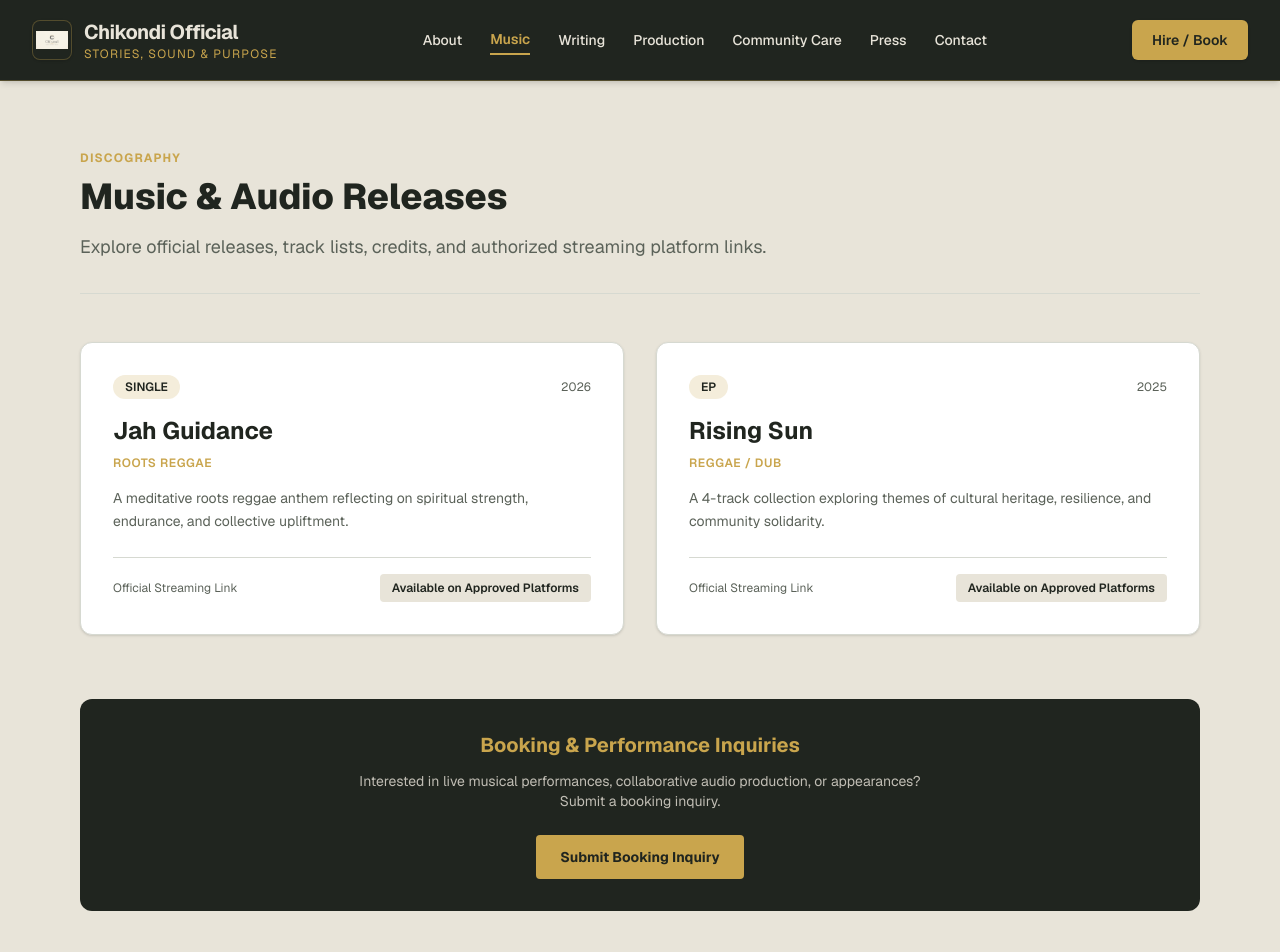
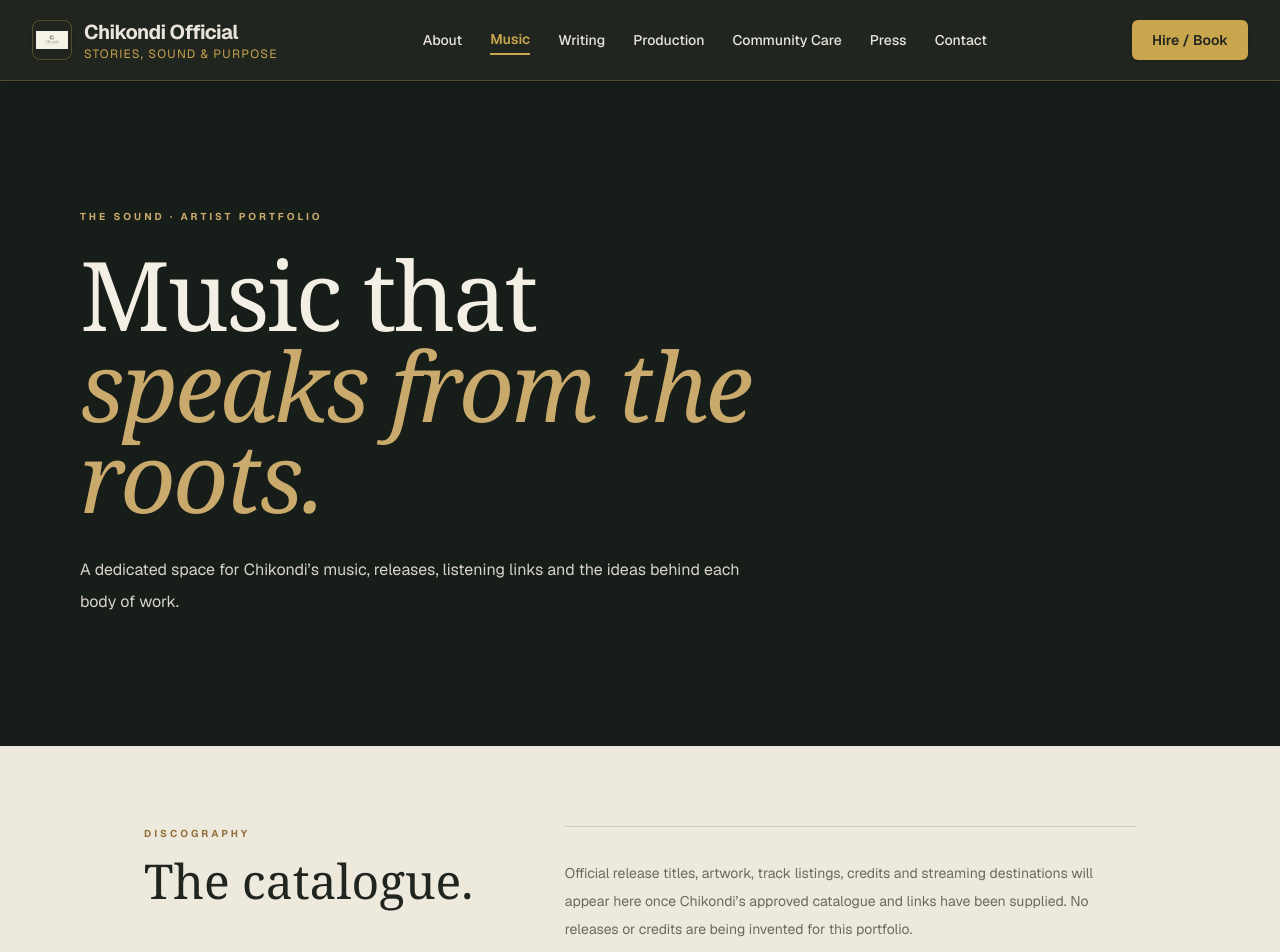
Before and after one commit to Jonathan97k/chikondi, a Next.js app: page /music in a window 1280 px wide. Shown: the top 952 px of the page. Built offline with nearby package versions, Linux system fonts and the light colour scheme.

Commit message:
Replace unverified portfolio claims with approved-content placeholders

```diff
--- a/app/music/page.tsx
+++ b/app/music/page.tsx
@@ -1,73 +1,15 @@
 import Link from "next/link";
 
 export default function MusicPage() {
-  const releases = [
-    {
-      slug: "jah-guidance",
-      title: "Jah Guidance",
-      type: "Single",
-      releaseDate: "2026",
-      summary: "A meditative roots reggae anthem reflecting on spiritual strength, endurance, and collective upliftment.",
-      genre: "Roots Reggae",
-    },
-    {
-      slug: "rising-sun",
-      title: "Rising Sun",
-      type: "EP",
-      releaseDate: "2025",
-      summary: "A 4-track collection exploring themes of cultural heritage, resilience, and community solidarity.",
-      genre: "Reggae / Dub",
-    },
-  ];
-
   return (
-    <div className="max-w-6xl mx-auto px-4 py-16 text-[#20251F]">
-      <div className="mb-12 border-b border-[#D6D9D1] pb-8">
-        <span className="text-xs uppercase tracking-widest text-[#C9A54D] font-bold">Discography</span>
-        <h1 className="text-4xl font-extrabold mt-2 mb-4">Music & Audio Releases</h1>
-        <p className="text-lg text-[#5B6259] max-w-3xl">
-          Explore official releases, track lists, credits, and authorized streaming platform links.
-        </p>
-      </div>
-
-      <div className="grid grid-cols-1 md:grid-cols-2 gap-8 mb-16">
-        {releases.map((release) => (
-          <div key={release.slug} className="bg-white rounded-xl p-8 border border-[#D6D9D1] shadow-sm flex flex-col justify-between">
-            <div>
-              <div className="flex justify-between items-center mb-4">
-                <span className="py-1 px-3 rounded-full bg-[#C9A54D]/20 text-[#20251F] text-xs font-semibold uppercase">
-                  {release.type}
-                </span>
-                <span className="text-xs text-[#5B6259]">{release.releaseDate}</span>
-              </div>
-              <h2 className="text-2xl font-bold mb-2 text-[#20251F]">{release.title}</h2>
-              <p className="text-xs text-[#C9A54D] font-semibold mb-4 uppercase tracking-wider">{release.genre}</p>
-              <p className="text-[#5B6259] text-sm leading-relaxed mb-6">
-                {release.summary}
-              </p>
-            </div>
-            <div className="flex items-center justify-between pt-4 border-t border-[#D6D9D1]">
-              <span className="text-xs text-[#5B6259]">Official Streaming Link</span>
-              <span className="text-xs font-semibold text-[#20251F] bg-[#E8E4D9] py-1.5 px-3 rounded">
-                Available on Approved Platforms
-              </span>
-            </div>
-          </div>
-        ))}
-      </div>
-
-      <div className="bg-[#20251F] text-[#E8E4D9] rounded-xl p-8 text-center">
-        <h3 className="text-xl font-bold mb-3 text-[#C9A54D]">Booking & Performance Inquiries</h3>
-        <p className="text-sm text-[#E8E4D9]/80 max-w-xl mx-auto mb-6">
-          Interested in live musical performances, collaborative audio production, or appearances? Submit a booking inquiry.
-        </p>
-        <Link
-          href="/hire"
-          className="inline-block py-3 px-6 rounded bg-[#C9A54D] text-[#20251F] font-bold text-sm hover:bg-[#b8933e] transition-all"
-        >
-          Submit Booking Inquiry
-        </Link>
-      </div>
+    <div className="bg-[#eee9dd] text-[#20251f]">
+      <section className="bg-[#171d18] px-6 py-24 text-[#f4efe4] sm:px-12 lg:px-20 lg:py-32">
+        <div className="mx-auto max-w-6xl"><p className="text-[10px] font-bold uppercase tracking-[.3em] text-[#c9a96c]">The sound · Artist portfolio</p><h1 className="mt-6 max-w-4xl font-serif text-6xl leading-[.95] tracking-tight sm:text-8xl">Music that<br /><em className="text-[#c9a96c]">speaks from the roots.</em></h1><p className="mt-8 max-w-2xl text-base leading-8 text-[#d7d3c8]">A dedicated space for Chikondi’s music, releases, listening links and the ideas behind each body of work.</p></div>
+      </section>
+      <section className="mx-auto max-w-6xl px-6 py-20 sm:px-12 lg:px-20">
+        <div className="grid gap-10 lg:grid-cols-[.8fr_1.2fr]"><div><p className="text-[10px] font-bold uppercase tracking-[.3em] text-[#92713d]">Discography</p><h2 className="mt-4 font-serif text-4xl sm:text-5xl">The catalogue.</h2></div><div className="border-y border-[#d2cbbb] py-8"><p className="text-sm leading-7 text-[#686b61]">Official release titles, artwork, track listings, credits and streaming destinations will appear here once Chikondi’s approved catalogue and links have been supplied. No releases or credits are being invented for this portfolio.</p><p className="mt-5 text-xs font-semibold uppercase tracking-[.18em] text-[#92713d]">Catalogue awaiting approved materials</p></div></div>
+        <div className="mt-16 bg-[#20271f] p-8 text-[#f1eee5] sm:p-12"><p className="text-[10px] font-bold uppercase tracking-[.3em] text-[#c9a96c]">Performance & collaboration</p><h2 className="mt-4 font-serif text-4xl">Bring the sound to your project.</h2><p className="mt-4 max-w-xl text-sm leading-7 text-[#d0d0c5]">For performance availability, music collaborations and related enquiries, use the official inquiry route.</p><Link href="/hire" className="mt-7 inline-flex bg-[#c9a96c] px-6 py-3 text-[10px] font-bold uppercase tracking-[.2em] text-[#171d18]">Make an inquiry ↗</Link></div>
+      </section>
     </div>
   );
 }
```
